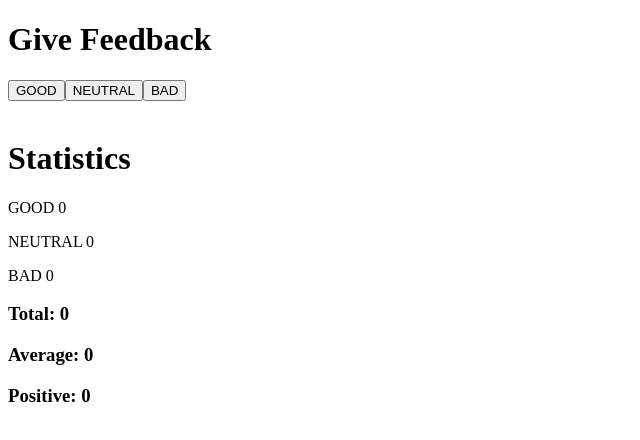
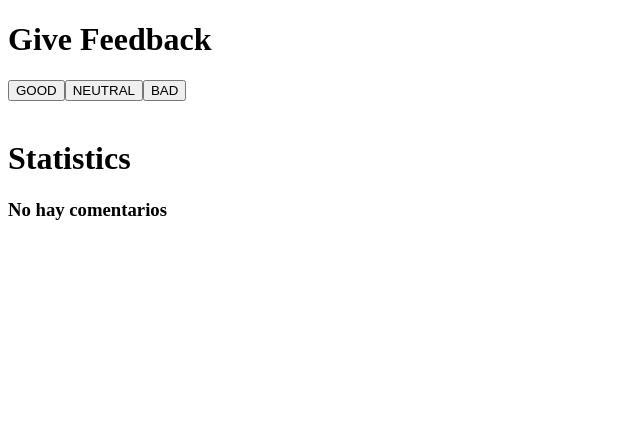
Before and after one commit to quiquecampos92/fullStackOpen, a React (Vite) app in the folder part1/unicafe/: page / in a window 1280 px wide. Shown: the top 440 px of the page, without its empty margins (0-640 px from the left). Built offline with nearby package versions, Linux system fonts and the light colour scheme.

Commit message:
part1 e.1.9 unicafe paso 4

```diff
--- a/part1/unicafe/src/App.jsx
+++ b/part1/unicafe/src/App.jsx
@@ -32,13 +32,20 @@ const Statics = ({ good, neutral, bad }) => {
   return (
     <>
       <h1><strong>Statistics</strong></h1>
-
+      {
+        total === 0 ? (
+          <h3>No hay comentarios</h3>
+        ) : (
+          <>
             <Counter text="GOOD" count={good} />
             <Counter text="NEUTRAL" count={neutral} />
             <Counter text="BAD" count={bad} />
             <h3>Total: {total}</h3>
             <h3>Average: {average}</h3>
             <h3>Positive: {positive}</h3>
+          </>
+        )
+      }
     </>
   )
 }
@@ -50,17 +57,14 @@ export default function App() {
 
   const handleGoodClick = () => {
     setGood(good + 1)
-    console.log(good)
   }
 
   const handleNeutralClick = () => {
     setNeutral(neutral + 1)
-    console.log(neutral)
   }
 
   const handleBadClick = () => {
     setBad(bad + 1)
-    console.log(bad)
   }
 
 
```
Lines whose indentation alone changed are shown as unchanged.
